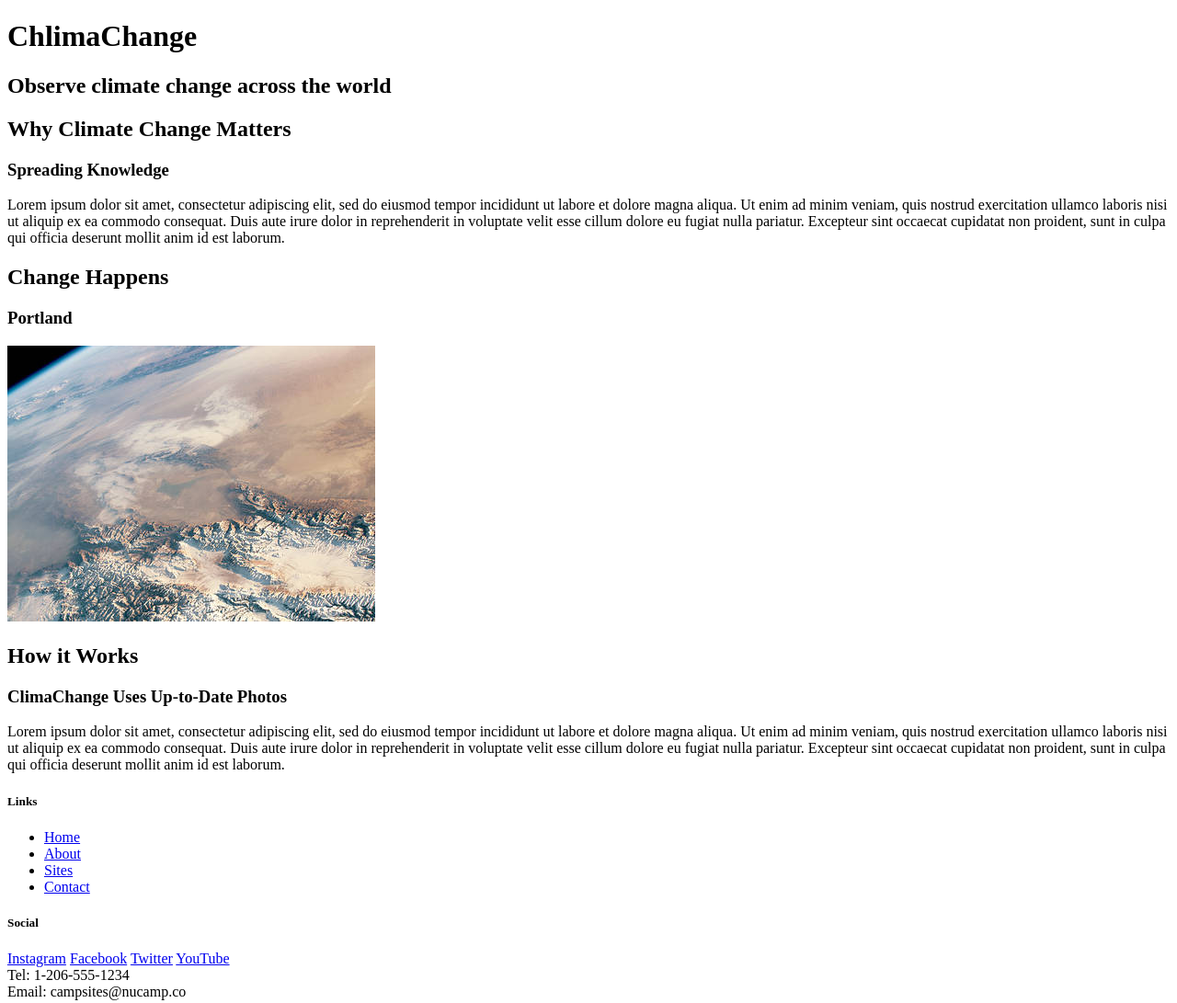
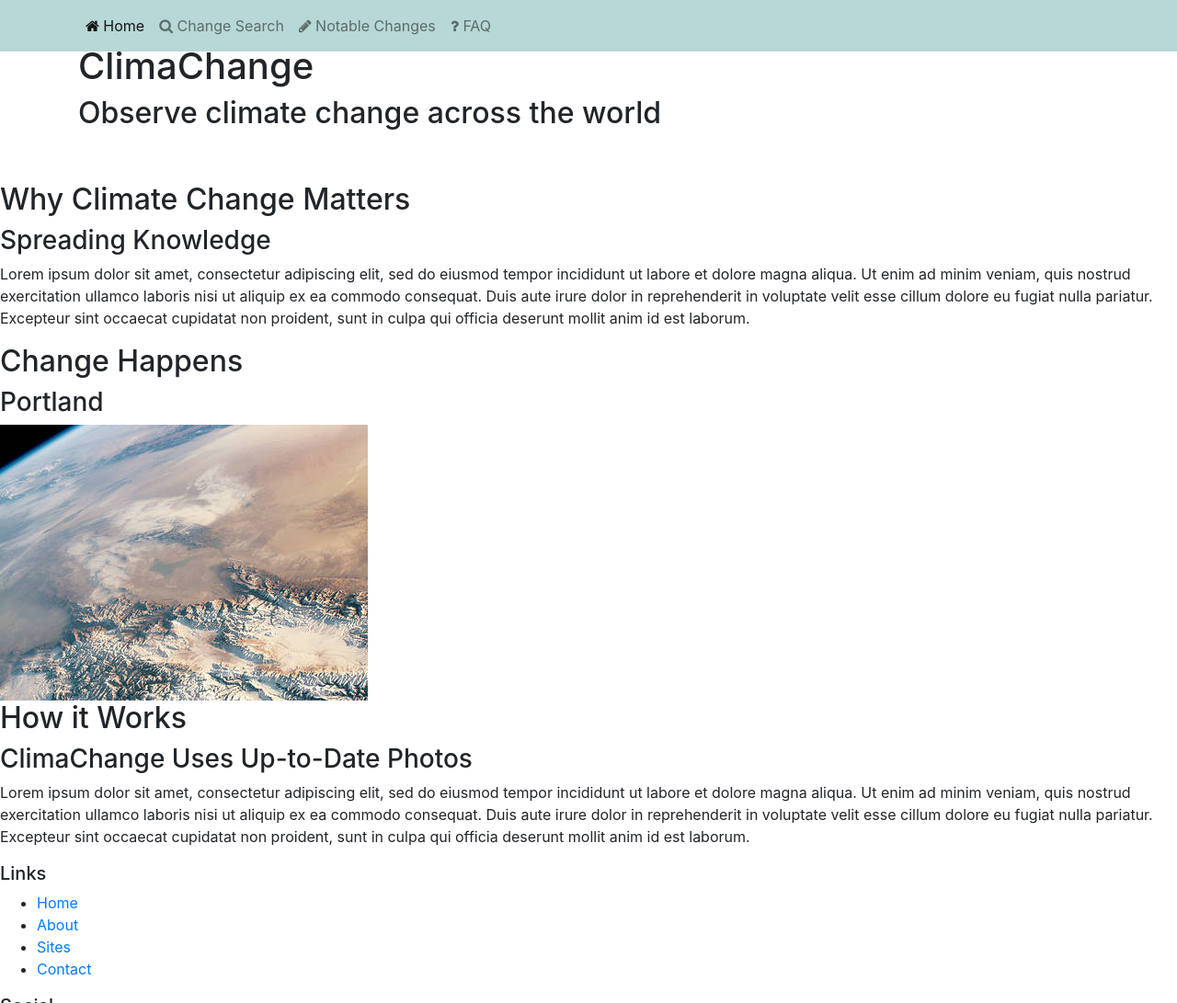
Before and after one commit to lorenezratty/nasa-time-warp, a website: page index.html in a window 1280 px wide. Shown: the top 1091 px of the page at 92% size. Drawn offline with nearby package versions, Linux system fonts and the light colour scheme.

Commit message:
Added navbar, added css and dependencies

```diff
--- /dev/null
+++ b/css/styles.scss
@@ -0,0 +1,9 @@
+$color-primary: #B7D8D6;
+$color-secondary: #789E9E;
+$color-dark: #4D6466;
+$color-light: #EEF3DB;
+$color-accent: #FE615A;
+
+.navbar {
+    background-color: $color-primary;
+}
--- a/index.html
+++ b/index.html
@@ -4,18 +4,48 @@
 <head>
     <meta charset="utf-8" />
     <title>ClimaChange</title>
+    <meta charset="utf-8" />
+    <meta name="viewport" content="width=device-width, initial-scale=1" />
+
+    <!-- build:css css/main.css -->
+    <link rel="stylesheet" href="node_modules/bootstrap/dist/css/bootstrap.min.css" />
+    <link rel="stylesheet" href="node_modules/font-awesome/css/font-awesome.min.css" />
+    <link rel="stylesheet" href="node_modules/bootstrap-social/bootstrap-social.css" />
+    <link rel="stylesheet" href="css/styles.css" />
+
+    <title>ClimaChange, Discover Climate Change Across the Globe</title>
 </head>
 
 <body>
 
     <header>
-        <div>
-            <h1>ChlimaChange</h1>
-            <h2>Observe climate change across the world</h2>
+        <div class="container">
+            <div class="row">
+                <div class="col my-5">
+                    <h1>ClimaChange</h1>
+                    <h2>Observe climate change across the world</h2>
+                </div>
+            </div>
         </div>
     </header>
 
-    <div>
+    <nav class="navbar navbar-light navbar-expand-lg fixed-top">
+        <div class="container">
+            <button class="navbar-toggler ml-auto" type="button" data-toggle="collapse" data-target="#climaNavbar">
+                <span class="navbar-toggler-icon"></span>
+            </button>
+            <div class="collapse navbar-collapse align-right" id="climaNavbar">
+                <ul class="navbar-nav">
+                    <li class="nav-item active"><a class="nav-link" href="#"><i class="fa fa-home fa-sm-6"></i> Home</a></li>
+                    <li class="nav-item"><a class="nav-link" href="changesearch.html"><i class="fa fa-search fa-sm"></i> Change Search</a></li>
+                    <li class="nav-item"><a class="nav-link" href="notablechanges.html"><i class="fa fa-pencil fa-sm"></i> Notable Changes</a></li>
+                    <li class="nav-item"><a class="nav-link" href="faq.html"><i class="fa fa-question fa-sm"></i> FAQ</a></li>
+                </ul>
+            </div>
+        </div>
+    </nav>
+
+    <div class="">
         <h2>Why Climate Change Matters</h2>
         <h3>Spreading Knowledge</h3>
         <p>Lorem ipsum dolor sit amet, consectetur adipiscing elit, sed do eiusmod tempor incididunt ut labore et dolore magna aliqua. Ut enim ad minim veniam, quis nostrud exercitation ullamco laboris nisi ut aliquip ex ea commodo consequat. Duis aute irure dolor in reprehenderit in voluptate velit esse cillum dolore eu fugiat nulla pariatur. Excepteur sint occaecat cupidatat non proident, sunt in culpa qui officia deserunt mollit anim id est laborum.</p>
@@ -52,9 +82,14 @@
         </div>
         <div>
             Tel: 1-206-555-1234<br />
-            Email: campsites@nucamp.co
+            Email: test@test.com
         </div>
     </footer>
+
+    <script src="node_modules/jquery/dist/jquery.slim.min.js"></script>
+    <script src="node_modules/popper.js/dist/umd/popper.min.js"></script>
+    <script src="node_modules/bootstrap/dist/js/bootstrap.min.js"></script>
+    <script src="js/scripts.js"></script>
 
 </body>
 
```
Also changed, not shown: package.json (+14 -6 lines), css/styles.css (added), 1 other file.
